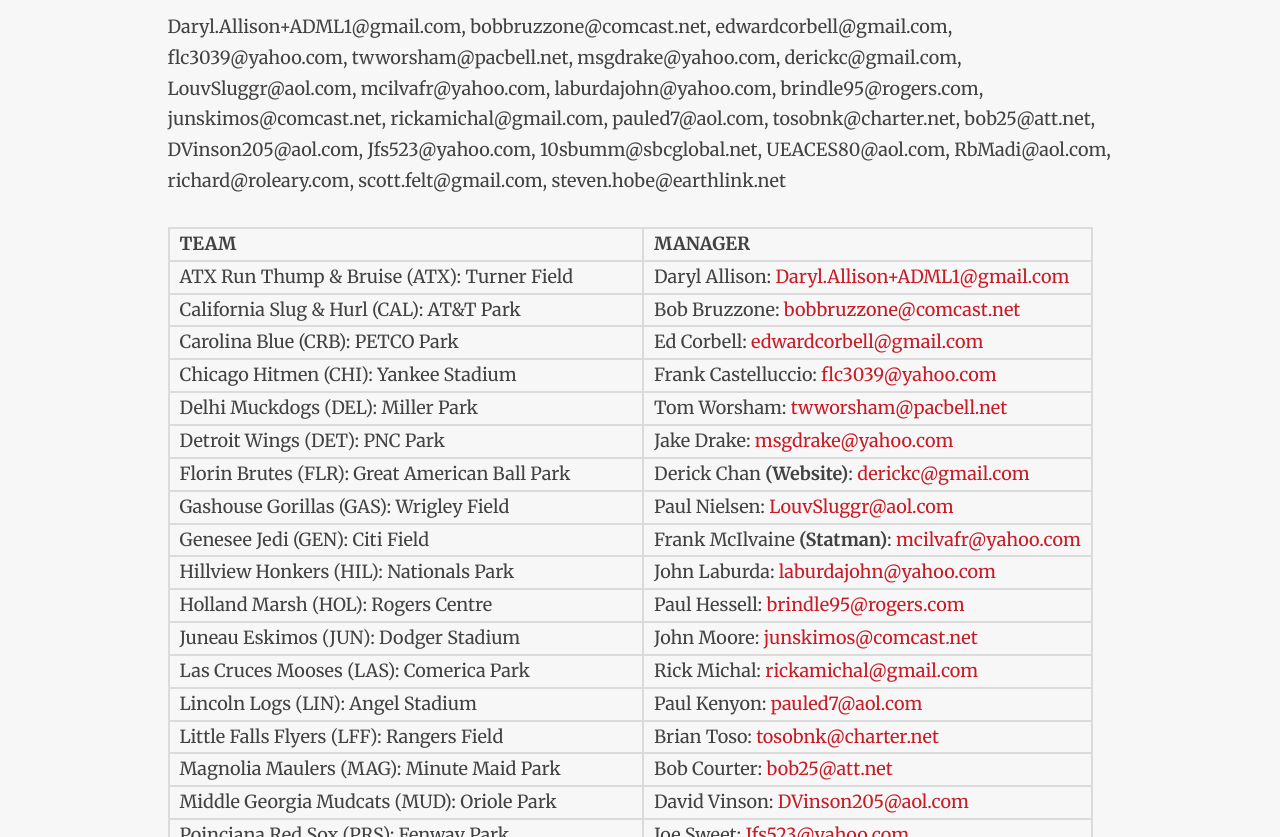
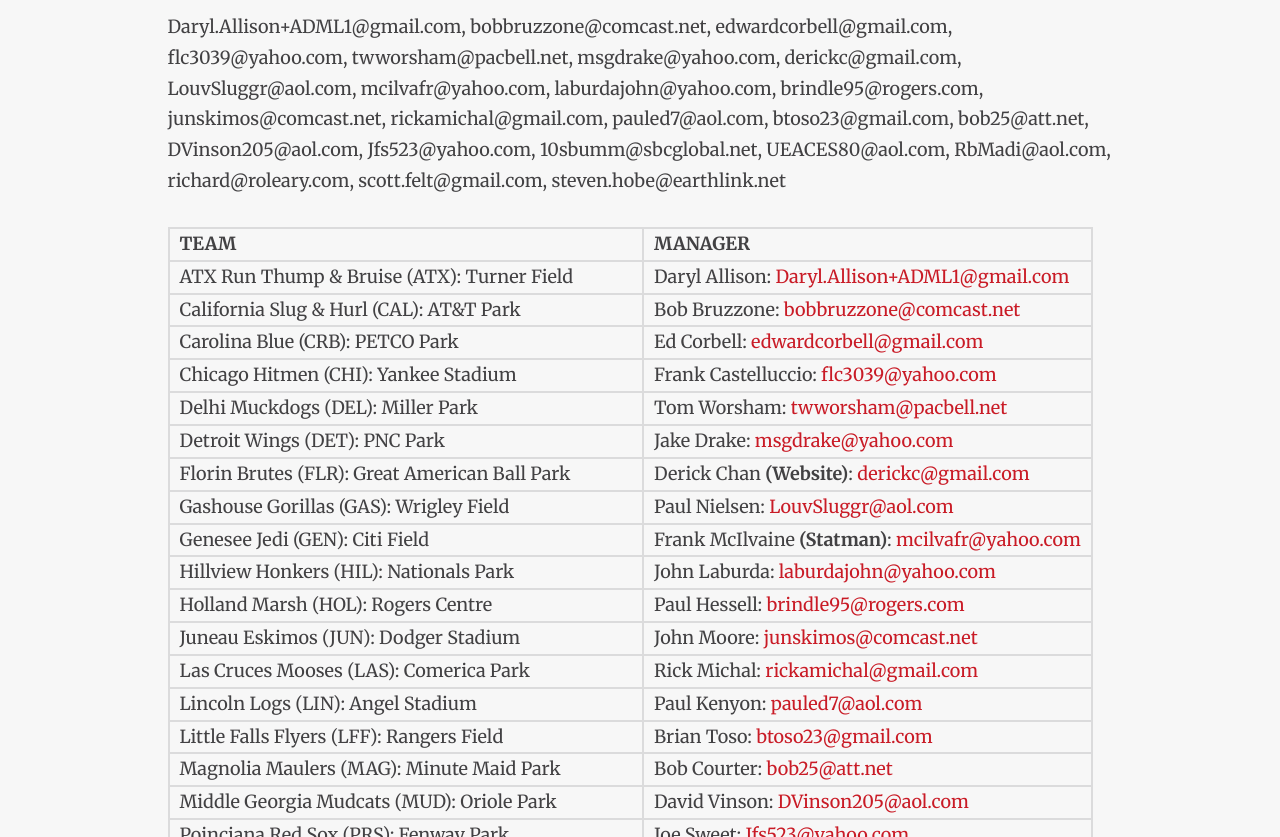
Before and after one commit to ADML1/adml1.github.io, a Jekyll site: the page built from members.md, in a window 1280 px wide. Shown: the part 681-1518 px from the top of the page. Built offline with Jekyll 4.4.1, drawn with Linux system fonts in a browser that asks for light colours; nearby versions of some CDN libraries.

Commit message:
Update LFF aka Brian's email address.

```diff
--- a/members.md
+++ b/members.md
@@ -9,7 +9,7 @@
 ##<a href="mailto:Daryl.Allison+ADML1@gmail.com,bobbruzzone@comcast.net,edwardcorbell@gmail.com,flc3039@yahoo.com,twworsham@pacbell.net,msgdrake@yahoo.com,derickc@gmail.com,LouvSluggr@aol.com,mcilvafr@yahoo.com,laburdajohn@yahoo.com,brindle95@rogers.com,junskimos@comcast.net,rickamichal@gmail.com,pauled7@aol.com,tosobnk@charter.net,bob25@att.net,DVinson205@aol.com,Jfs523@yahoo.com,10sbumm@sbcglobal.net,UEACES80@aol.com,RbMadi@aol.com,richard@roleary.com,scott.felt@gmail.com,steven.hobe@earthlink.net">Click here to email entire league</a>
 
 ### *Can be pasted into an email address field:*
-Daryl.Allison+ADML1@gmail.com, bobbruzzone@comcast.net, edwardcorbell@gmail.com, flc3039@yahoo.com, twworsham@pacbell.net, msgdrake@yahoo.com, derickc@gmail.com, LouvSluggr@aol.com, mcilvafr@yahoo.com, laburdajohn@yahoo.com, brindle95@rogers.com, junskimos@comcast.net, rickamichal@gmail.com, pauled7@aol.com, tosobnk@charter.net, bob25@att.net, DVinson205@aol.com, Jfs523@yahoo.com, 10sbumm@sbcglobal.net, UEACES80@aol.com, RbMadi@aol.com, richard@roleary.com, scott.felt@gmail.com, steven.hobe@earthlink.net
+Daryl.Allison+ADML1@gmail.com, bobbruzzone@comcast.net, edwardcorbell@gmail.com, flc3039@yahoo.com, twworsham@pacbell.net, msgdrake@yahoo.com, derickc@gmail.com, LouvSluggr@aol.com, mcilvafr@yahoo.com, laburdajohn@yahoo.com, brindle95@rogers.com, junskimos@comcast.net, rickamichal@gmail.com, pauled7@aol.com, btoso23@gmail.com, bob25@att.net, DVinson205@aol.com, Jfs523@yahoo.com, 10sbumm@sbcglobal.net, UEACES80@aol.com, RbMadi@aol.com, richard@roleary.com, scott.felt@gmail.com, steven.hobe@earthlink.net
 
 TEAM | MANAGER
 -----|---------
@@ -27,7 +27,7 @@
 Juneau Eskimos (JUN): Dodger Stadium | John Moore: <mailto:junskimos@comcast.net>
 Las Cruces Mooses (LAS): Comerica Park | Rick Michal: <mailto:rickamichal@gmail.com>
 Lincoln Logs (LIN):  Angel Stadium | Paul Kenyon: <mailto:pauled7@aol.com>
-Little Falls Flyers (LFF): Rangers Field | Brian Toso: <mailto:tosobnk@charter.net>
+Little Falls Flyers (LFF): Rangers Field | Brian Toso: <mailto:btoso23@gmail.com>
 Magnolia Maulers (MAG): Minute Maid Park | Bob Courter: <mailto:bob25@att.net>
 Middle Georgia Mudcats (MUD): Oriole Park | David Vinson: <mailto:DVinson205@aol.com>
 Poinciana Red Sox (PRS): Fenway Park | Joe Sweet: <mailto:Jfs523@yahoo.com>
```
